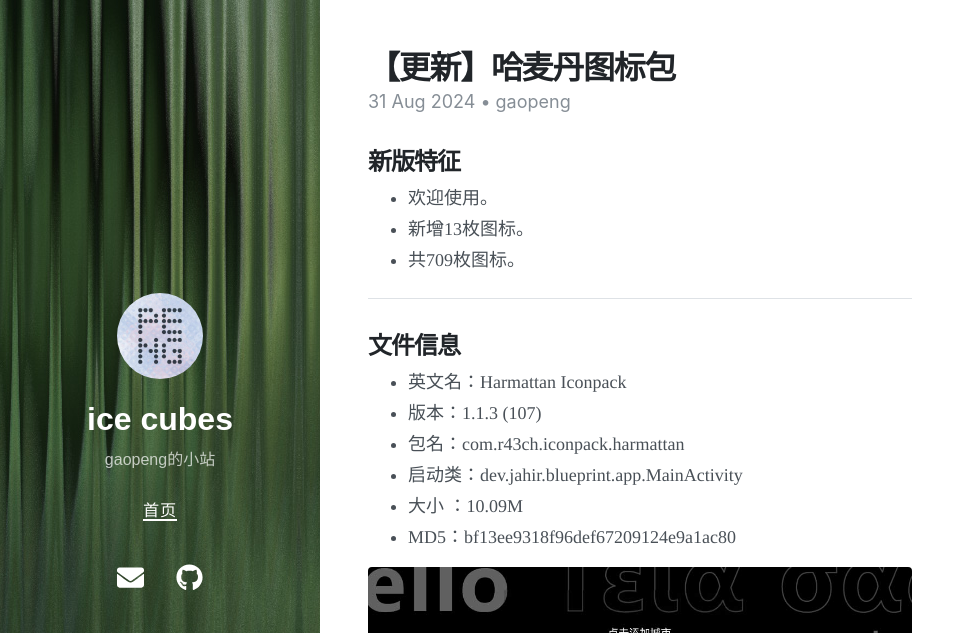
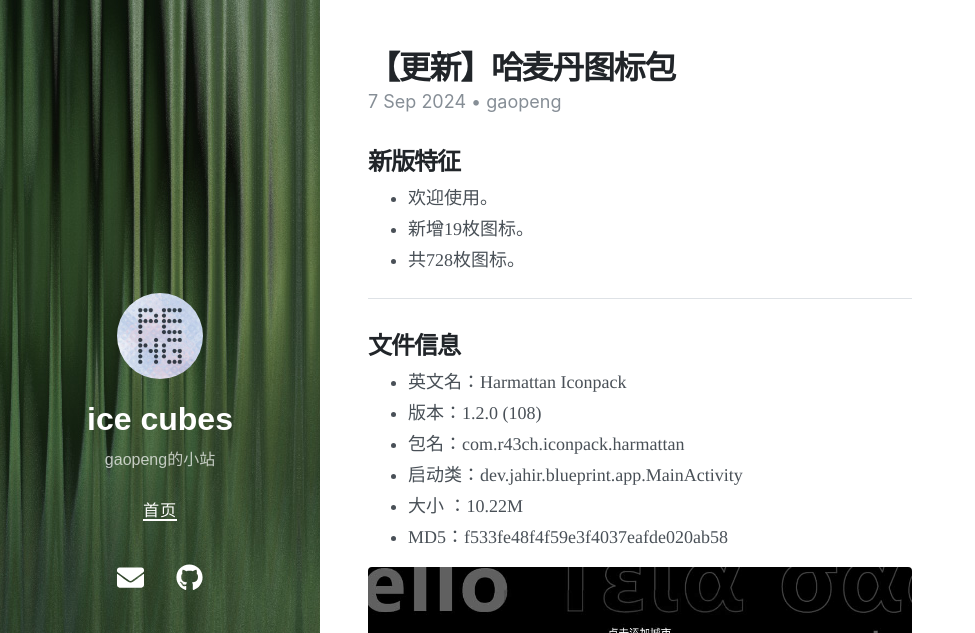
Before and after one commit to gaopengk/gaopengk.github.io, a Jekyll site: the page built from _posts/2024-09-07-【更新】哈麦丹图标包.md, in a window 1280 px wide and 900 px high. Shown: the top 633 px of the window, without its empty margins (0-975 px from the left). Built offline with Jekyll 4.4.1, drawn with Linux system fonts in a browser that asks for light colours; nearby versions of some CDN libraries.

Commit message:
Update and rename 2024-08-31-【更新】哈麦丹图标包.md to 2024-09-07-【更新】哈麦丹图标包.md

```diff
--- a/_posts/2024-08-31-【更新】哈麦丹图标包.md
+++ b/_posts/2024-09-07-【更新】哈麦丹图标包.md
@@ -1,24 +1,24 @@
 ---
 layout:     post
 title:      【更新】哈麦丹图标包
-date:       2024-08-31 19:09 +0800
+date:       2024-09-07 20:48 +0800
 author:     gaopeng
 tags:       [图标包]
 ---
 ## 新版特征
 - 欢迎使用。
-- 新增13枚图标。
-- 共709枚图标。
+- 新增19枚图标。
+- 共728枚图标。
 
 ***
 
 ## 文件信息
 - 英文名：Harmattan Iconpack
-- 版本：1.1.3 (107)
+- 版本：1.2.0 (108)
 - 包名：com.r43ch.iconpack.harmattan
 - 启动类：dev.jahir.blueprint.app.MainActivity
-- 大小 ：10.09M
-- MD5：bf13ee9318f96def67209124e9a1ac80
+- 大小 ：10.22M
+- MD5：f533fe48f4f59e3f4037eafde020ab58
 
 <img src="https://gaopengk.github.io/imgs/harmattan_1.jpg"  width="100%">
 
```
